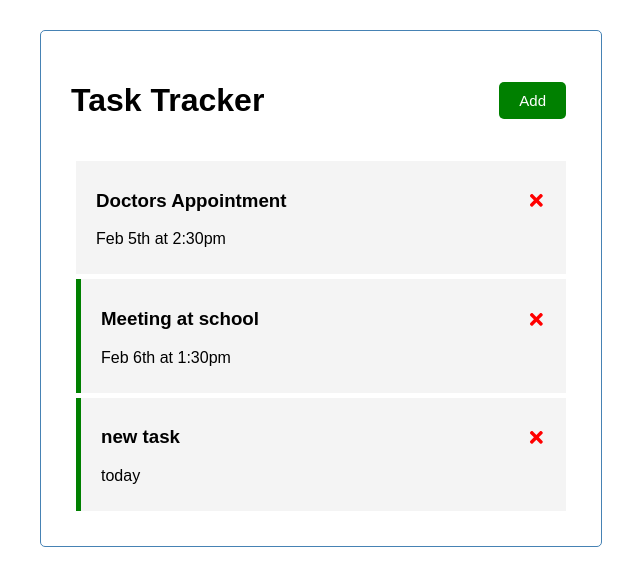
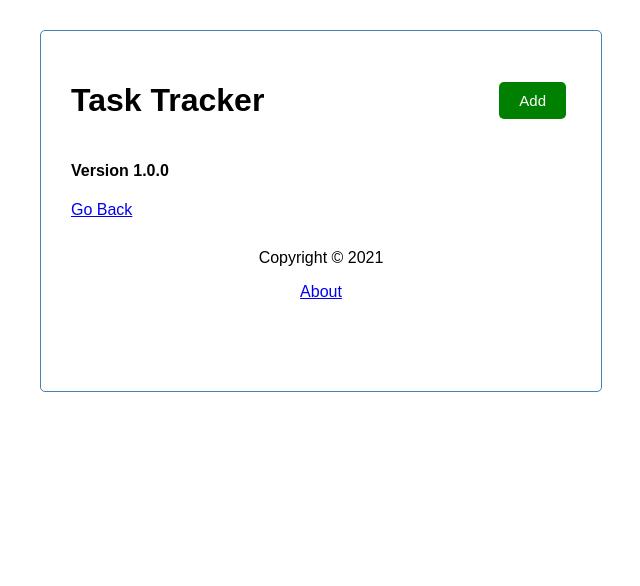
Before and after one commit to mrsuber/odin_project_13_Introduction_to_React, a React (Create React App) app in the folder task-app/: page /about in a window 1280 px wide. Shown: the top 586 px of the page, without its empty margins (319-959 px from the left). Built offline with nearby package versions, Linux system fonts and the light colour scheme; data requests are answered from the project's data file.

Commit message:
the routing system done

```diff
--- a/task-app/package.json
+++ b/task-app/package.json
@@ -10,6 +10,7 @@
     "react": "^17.0.2",
     "react-dom": "^17.0.2",
     "react-icons": "^4.2.0",
+    "react-router-dom": "^5.2.0",
     "react-scripts": "4.0.3",
     "web-vitals": "^1.1.2"
   },
--- a/task-app/src/App.js
+++ b/task-app/src/App.js
@@ -1,7 +1,10 @@
 import {useState, useEffect} from 'react'
+import {BrowserRouter as Router, Route} from 'react-router-dom'
 import Header from './components/Header'
+import Footer from './components/Footer'
 import Tasks from './components/Tasks'
 import AddTask from './components/AddTask'
+import About from './components/About'
 function App() {
   // woring on the add button to toggle when a task is to be added
   const [showAddTask,setShowAddTask]=useState(false)
@@ -72,13 +75,21 @@
 
 
   return (
+    <Router>
     <div className="container">
       <Header  onAdd={()=>setShowAddTask(!showAddTask)} showAdd={showAddTask}/>
-      {showAddTask && <AddTask onAdd = {addTask}/>}
-      {tasks.length>0? <Tasks tasks={tasks} onDelete={deleteTask} onToggle={toggleReminder}/>: 'No Task To Show'}
+        <Route path='/'exact render={(props)=>(
+        <>
+        {showAddTask && <AddTask onAdd = {addTask}/>}
+        {tasks.length>0? <Tasks tasks={tasks} onDelete={deleteTask} onToggle={toggleReminder}/>: 'No Task To Show'}
 
+        </>
+      )}/>
+      <Route path='/about' component={About}/>
+      <Footer />
 
     </div>
+    </Router>
   );
 }
 
--- /dev/null
+++ b/task-app/src/components/About.js
@@ -0,0 +1,10 @@
+import {Link} from 'react-router-dom'
+const About = () =>{
+  return(
+    <div>
+      <h4>Version 1.0.0</h4>
+      <Link to='/'>Go Back</Link>
+    </div>
+  )
+}
+export default About
--- /dev/null
+++ b/task-app/src/components/Footer.js
@@ -0,0 +1,13 @@
+import {Link} from 'react-router-dom'
+
+const Footer = ()=>{
+
+  return(
+    <footer>
+      <p>Copyright &copy; 2021</p>
+      <Link to='/about'>About</Link>
+    </footer>
+  )
+}
+
+export default Footer
```
Also changed, not shown: 1 other file (tests, documents, lock files or other folders).
